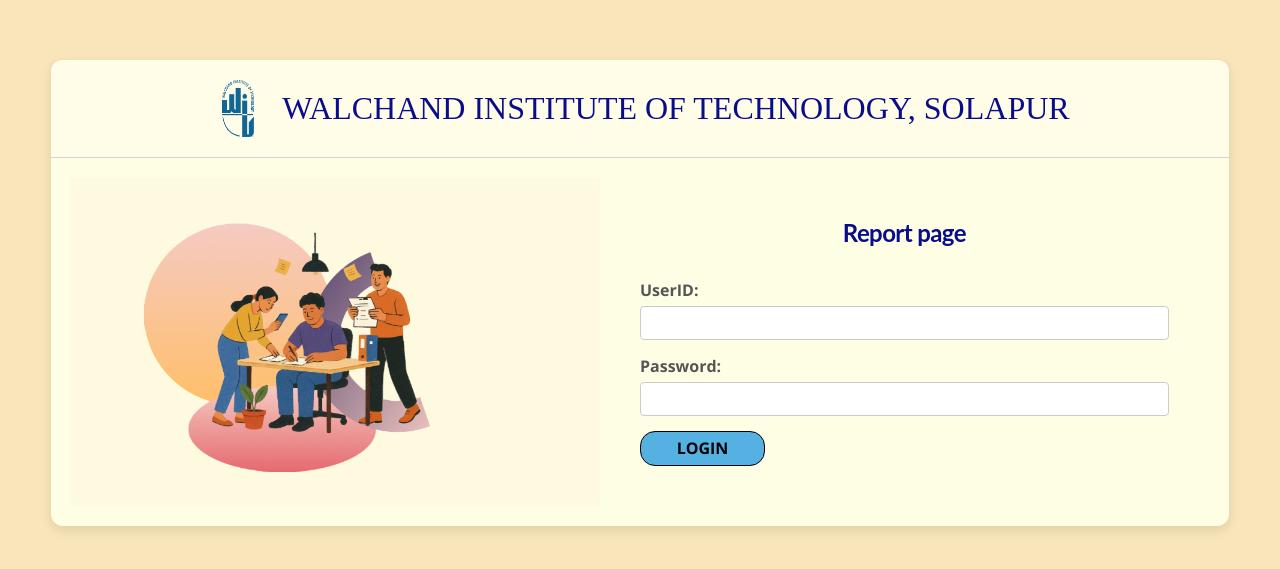
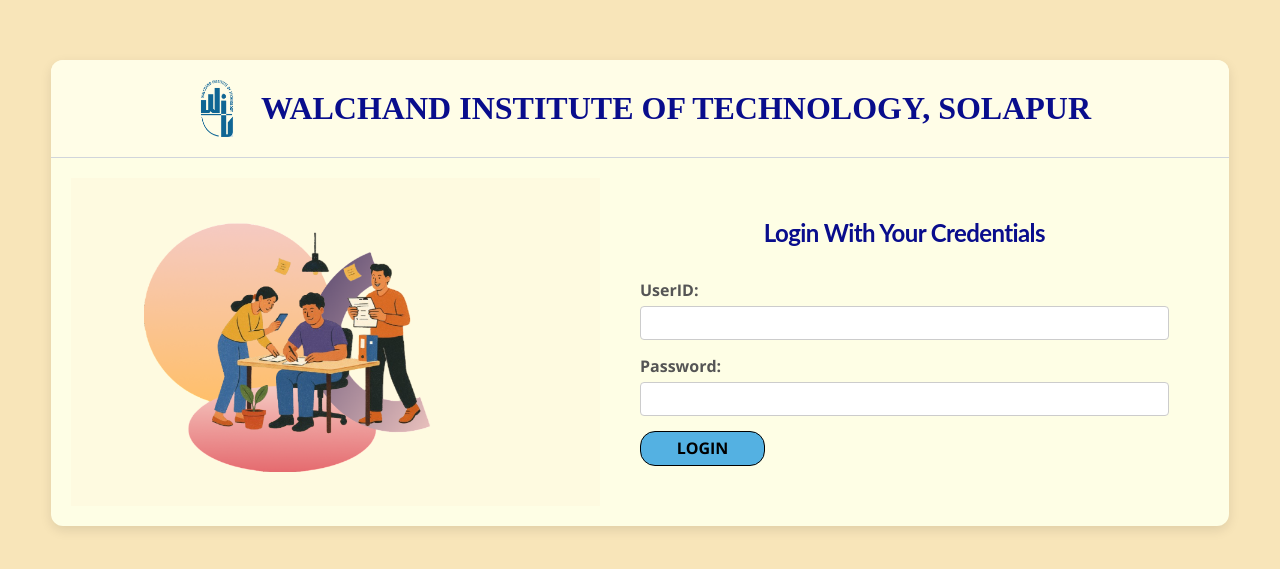
Before and after one commit to MegharajKoli/report_generator, a React (Vite) app in the folder client/: page / in a window 1280 px wide. Shown: the part 107-676 px from the top of the page. Built offline with nearby package versions, Linux system fonts and the light colour scheme.

Commit message:
fixed basic changes

```diff
--- a/client/src/components/Login.jsx
+++ b/client/src/components/Login.jsx
@@ -54,7 +54,7 @@ function Login() {
       <div className="login-box">
         <div className="login-header">
           <img src="/wit_logo.png" alt="WIT Logo" className="logo-img" />
-          <h1 style= {{ fontfamily: "Anton sans-serif"}} className="institute-name">WALCHAND INSTITUTE OF TECHNOLOGY, SOLAPUR</h1>
+          <h1 style= {{ fontfamily: "Anton sans-serif", fontWeight : "bold"} } className="institute-name">WALCHAND INSTITUTE OF TECHNOLOGY, SOLAPUR</h1>
         </div>
 
         <div className="login-content">
@@ -63,7 +63,7 @@ function Login() {
           </div>
 
           <div className="login-form-section">
-            <h2 style={{ fontFamily: "'Lato', sans-serif"  , fontWeight : "bold"}} className="form-title">Report page</h2>
+            <h2 style={{ fontFamily: "'Lato', sans-serif"  , fontWeight : "bold"}} className="form-title">Login With Your Credentials </h2>
 
             {isLoggedOut && (
               <p className="logout-message">You have been successfully logged out.</p>
--- a/client/src/components/department/CreateReport.jsx
+++ b/client/src/components/department/CreateReport.jsx
@@ -407,6 +407,11 @@ function CreateReport() {
       missingFields.push('Custom Event Type');
     if (!cleanedFormData.sdgs.length) missingFields.push('Sustainable Development Goals');
 
+       if (!Array.isArray(cleanedFormData.outcomes) || cleanedFormData.outcomes.length < 2)
+      missingFields.push('Outcomes (must have at least 2 items)');
+    if (!Array.isArray(cleanedFormData.studentCoordinators) || cleanedFormData.studentCoordinators.length < 2)
+      missingFields.push('Student Coordinators (must have at least 2 items)');
+
     if (missingFields.length > 0) {
       const errorMsg = `Missing required fields: ${missingFields.join(', ')}.`;
       console.log('Validation failed:', errorMsg);
@@ -802,7 +807,7 @@ function CreateReport() {
             </button>
           </div>
           <div className="form-group">
-            <label>Outcomes<span style={{ color: 'red' }}>*</span></label>
+            <label>Outcomes<span style={{ color: 'red' }}>*</span><h5 style={{ color: 'grey' }}>At least two</h5></label>
             {formData.outcomes.map((outcome, index) => (
               <div key={index} className="dynamic-field">
                 <textarea
@@ -894,7 +899,7 @@ function CreateReport() {
             <h5 style={{ color: 'grey' }}>(Click to select/deselect SDGs)</h5>
           </div>
           <div className="form-group">
-            <label>Student Coordinators<span style={{ color: 'red' }}>*</span></label>
+            <label>Student Coordinators<span style={{ color: 'red' }}>*</span><h5 style={{ color: 'grey' }}>At least two</h5></label>
             {formData.studentCoordinators.map((coordinator, index) => (
               <div key={index} className="dynamic-field">
                 <textarea
--- a/client/src/styles/CreateReport.css
+++ b/client/src/styles/CreateReport.css
@@ -27,6 +27,7 @@
   background-color: #f9f9f9;
   border-radius: 8px;
   box-shadow: 0 2px 10px rgba(0, 0, 0, 0.1);
+  border: 1px solid black;
 
 }
 .image-preview {
--- a/client/src/styles/viewreports.css
+++ b/client/src/styles/viewreports.css
@@ -34,6 +34,9 @@ h2 {
   border-radius: 8px;
   overflow: hidden;
   box-shadow: 0 1px 3px 0 rgba(0, 0, 0, 0.1), 0 1px 2px 0 rgba(0, 0, 0, 0.06);
+
+padding-left: 10px;
+padding-right: 10px;
 }
 
 .report-table th,
```
